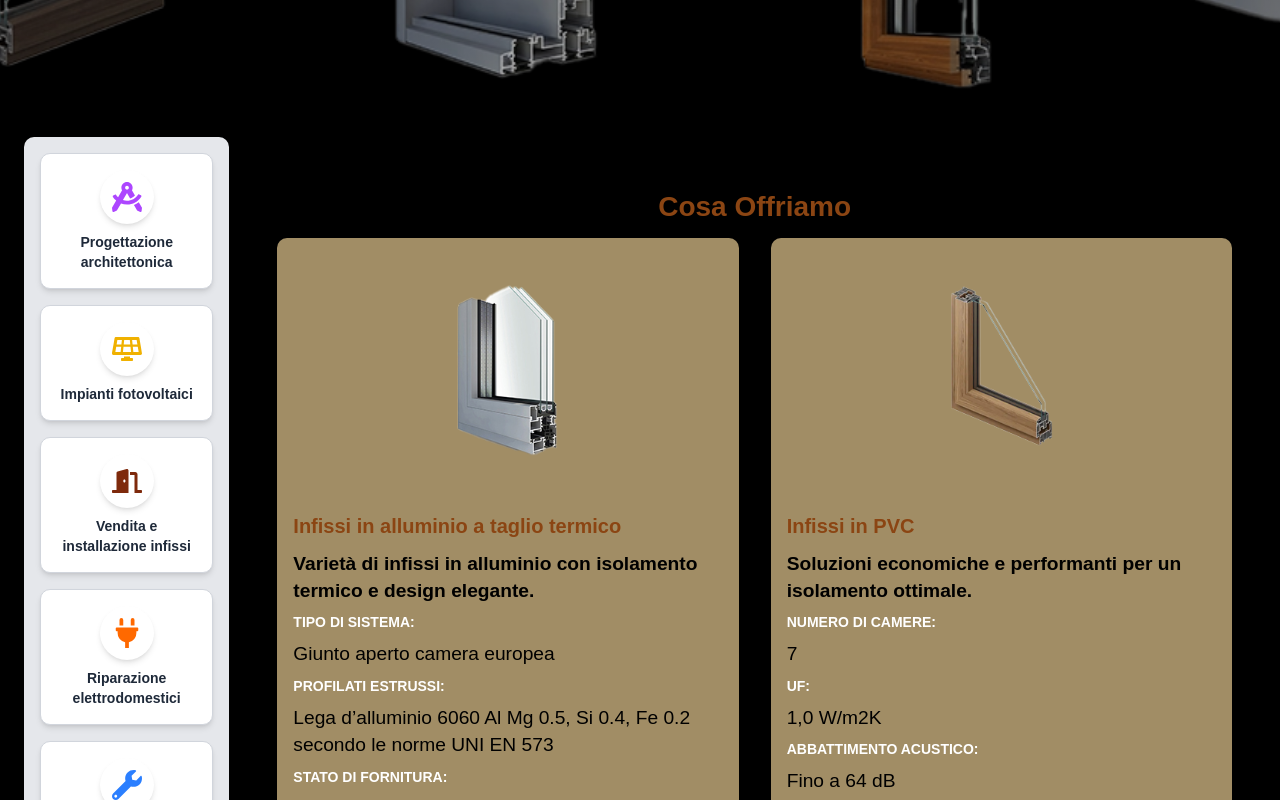
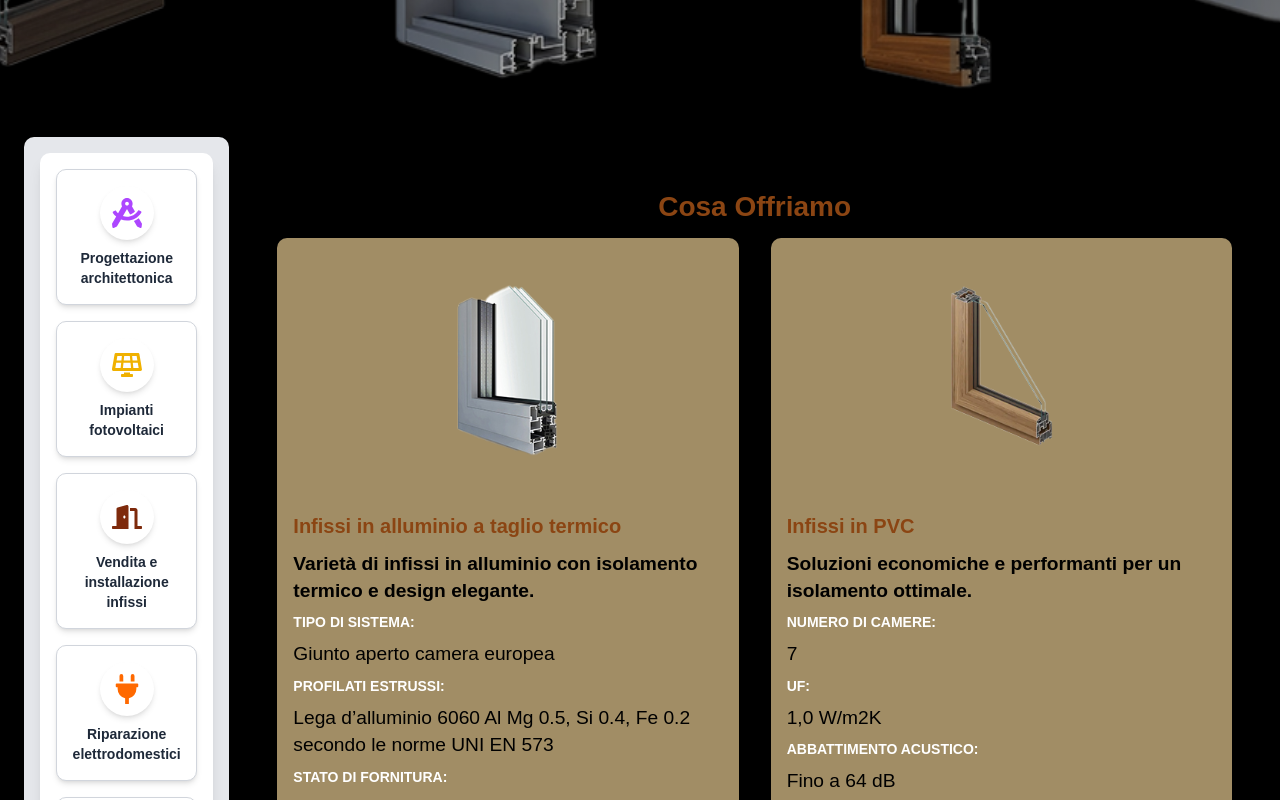
Before and after one commit to faccio-tutto/faccio-tutto, a Next.js app: page /infissi in a window 1280 px wide. Shown: the part 680-1480 px from the top of the page. Built offline with nearby package versions, Linux system fonts and the light colour scheme.

Commit message:
modifiche pulsanti servizi

```diff
--- a/app/fotovoltaico/page.tsx
+++ b/app/fotovoltaico/page.tsx
@@ -71,8 +71,8 @@ const FotovoltaicoPage = () => {
       <main className="flex flex-col md:flex-row p-4 md:p-8 gap-8">
 
   {/* Pulsanti laterali a sinistra */}
-  <aside className="hidden md:block sticky top-4 h-fit w-full md:w-1/4 lg:w-1/8 xl:w-1/6 z-10">
-          <div className="bg-gray-200 p-4 rounded-lg shadow-lg space-y-4 flex flex-col items-center">
+ <aside className="hidden md:block sticky top-4 h-fit w-full md:w-1/4 lg:w-1/8 xl:w-1/6 z-10 bg-gray-200 p-4 rounded-lg shadow-lg">
+          <div className="bg-white bg-opacity-80 p-4 rounded-lg shadow-lg space-y-4 flex flex-col items-center">
             {[{
               id: "progettazione",
               icon: <FaDraftingCompass className="text-3xl mb-0 text-purple-500" />,
--- a/app/infissi/page.tsx
+++ b/app/infissi/page.tsx
@@ -116,8 +116,8 @@ const InfissiPage = () => {
       {/* Main Content Area: Flex container per sidebar e il resto del contenuto */}
       <main className="flex flex-col md:flex-row gap-6 px-4 sm:px-6 mt-10">
         {/* Colonna sinistra: pulsanti laterali (Sidebar) */}
-        <aside className="hidden md:block sticky top-4 h-fit w-full md:w-1/4 lg:w-1/8 xl:w-1/6 z-10">
-          <div className="bg-gray-200 p-4 rounded-lg shadow-lg space-y-4 flex flex-col items-center">
+        <aside className="hidden md:block sticky top-4 h-fit w-full md:w-1/4 lg:w-1/8 xl:w-1/6 z-10 bg-gray-200 p-4 rounded-lg shadow-lg">
+          <div className="bg-white bg-opacity-80 p-4 rounded-lg shadow-lg space-y-4 flex flex-col items-center">
             {[{
               id: "progettazione",
               icon: <FaDraftingCompass className="text-3xl mb-0 text-purple-500" />,
--- a/app/progettazione/page.tsx
+++ b/app/progettazione/page.tsx
@@ -141,8 +141,8 @@ const App: React.FC = () => {
       <main className="flex flex-col md:flex-row p-4 md:p-8 gap-8">
 
         {/* Pulsanti laterali a sinistra (Stile corretto) */}
-        <aside className="hidden md:block sticky top-4 h-fit w-full md:w-1/4 lg:w-1/8 xl:w-1/6 z-10">
-          <div className="bg-gray-200 p-4 rounded-lg shadow-lg space-y-4 flex flex-col items-center">
+        <aside className="hidden md:block sticky top-4 h-fit w-full md:w-1/4 lg:w-1/8 xl:w-1/6 z-10 bg-gray-200 p-4 rounded-lg shadow-lg">
+          <div className="bg-white bg-opacity-80 p-4 rounded-lg shadow-lg space-y-4 flex flex-col items-center">
             {[{
               id: "progettazione",
               icon: <FaDraftingCompass className="text-3xl mb-0 text-purple-500" />,
```
